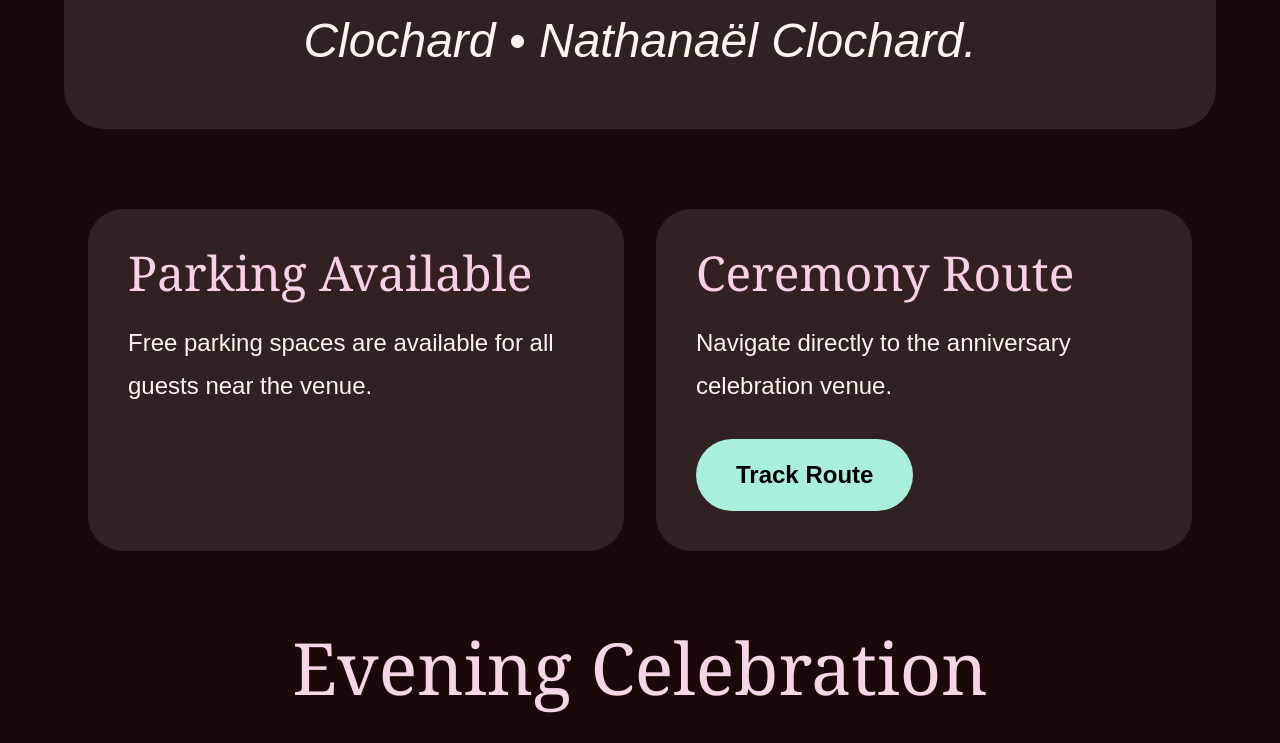
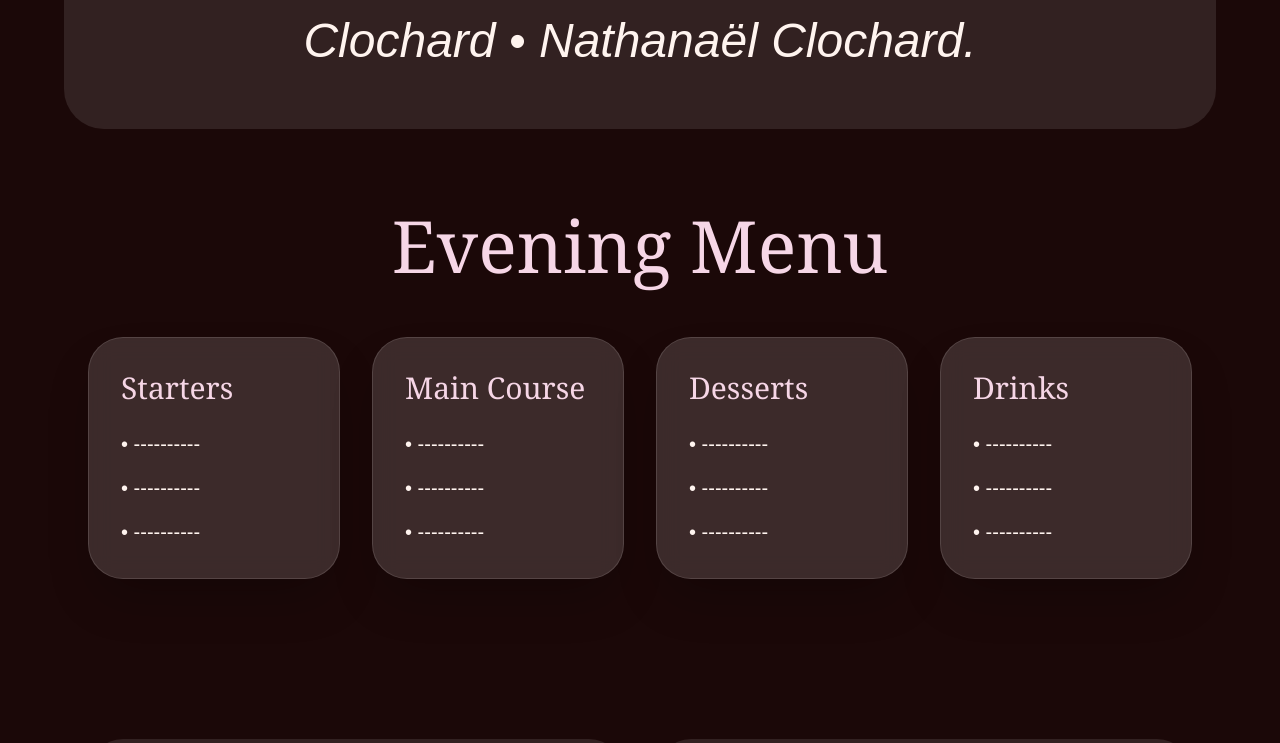
Before and after one commit to Nandinivadla/olisa, a Next.js app: page / in a window 1280 px wide. Shown: the part 1840-2583 px from the top of the page. Built offline with nearby package versions, Linux system fonts and the light colour scheme.

Commit message:
added menu boxes

```diff
--- a/app/page.tsx
+++ b/app/page.tsx
@@ -220,7 +220,79 @@ export default function Home() {
         </p>
 
       </section>
+{/* MENU */}
 
+<section className="max-w-6xl mx-auto px-6 py-20">
+
+  <h2 className="text-5xl md:text-7xl text-center mb-14 text-[#f6d6e6] font-serif">
+    {lang === "fr" ? "Menu De La Soirée" : "Evening Menu"}
+  </h2>
+
+  <div className="grid grid-cols-1 md:grid-cols-2 lg:grid-cols-4 gap-8">
+
+    {/* STARTERS */}
+    <div className="bg-[#4a3a3a]/70 backdrop-blur-md rounded-[35px] p-8 border border-[#ffffff20] shadow-2xl">
+
+      <h3 className="text-3xl font-serif text-[#f6d6e6] mb-6">
+        {lang === "fr" ? "Entrées" : "Starters"}
+      </h3>
+
+      <div className="space-y-4 text-xl">
+        <p>• ----------</p>
+        <p>• ----------</p>
+        <p>• ----------</p>
+      </div>
+
+    </div>
+
+    {/* MAIN COURSE */}
+    <div className="bg-[#4a3a3a]/70 backdrop-blur-md rounded-[35px] p-8 border border-[#ffffff20] shadow-2xl">
+
+      <h3 className="text-3xl font-serif text-[#f6d6e6] mb-6">
+        {lang === "fr" ? "Plat Principal" : "Main Course"}
+      </h3>
+
+      <div className="space-y-4 text-xl">
+        <p>• ----------</p>
+        <p>• ----------</p>
+        <p>• ----------</p>
+      </div>
+
+    </div>
+
+    {/* DESSERTS */}
+    <div className="bg-[#4a3a3a]/70 backdrop-blur-md rounded-[35px] p-8 border border-[#ffffff20] shadow-2xl">
+
+      <h3 className="text-3xl font-serif text-[#f6d6e6] mb-6">
+        {lang === "fr" ? "Desserts" : "Desserts"}
+      </h3>
+
+      <div className="space-y-4 text-xl">
+        <p>• ----------</p>
+        <p>• ----------</p>
+        <p>• ----------</p>
+      </div>
+
+    </div>
+
+    {/* DRINKS */}
+    <div className="bg-[#4a3a3a]/70 backdrop-blur-md rounded-[35px] p-8 border border-[#ffffff20] shadow-2xl">
+
+      <h3 className="text-3xl font-serif text-[#f6d6e6] mb-6">
+        {lang === "fr" ? "Boissons" : "Drinks"}
+      </h3>
+
+      <div className="space-y-4 text-xl">
+        <p>• ----------</p>
+        <p>• ----------</p>
+        <p>• ----------</p>
+      </div>
+
+    </div>
+
+  </div>
+
+</section>
       {/* 4 BOXES */}
       <section className="grid grid-cols-1 md:grid-cols-2 gap-8 max-w-6xl mx-auto mt-20 px-6">
 
```
